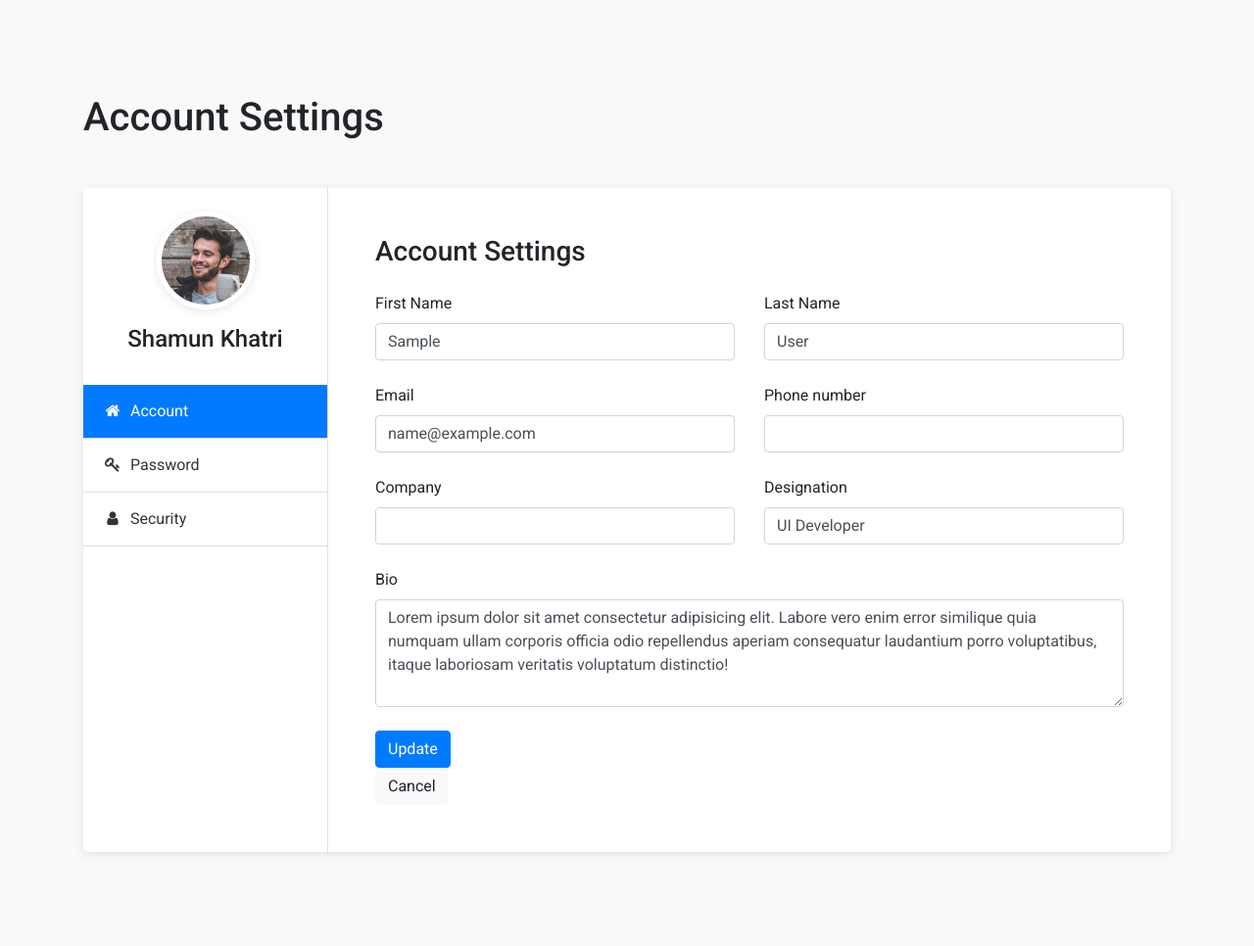
After one commit to malakar-rishabh/Data-Engineering-Django, a Django app: page /profile/ in a window 1280 px wide. The commit adds this page. Shown: the whole page at 98% size. Run offline with Django 4.2, Linux system fonts and the light colour scheme; the visitor is signed in with stand-in values (Sample User, id 1); some libraries are stand-ins or nearby versions.

Commit message:
Created simple profile page

```diff
--- a/Data_Engineering/urls.py
+++ b/Data_Engineering/urls.py
@@ -22,5 +22,6 @@ urlpatterns = [
     path('forgot/', include('home.urls')),
     path('signup/', include('home.urls')),
     path('login', include('home.urls')),
+    path('profile/', include('home.urls')),
 
 ]
--- a/home/urls.py
+++ b/home/urls.py
@@ -18,6 +18,8 @@ urlpatterns = [
     path('signup/', views.Signup, name='signup'),
     path('dashboard/', views.dashboard, name='dashboard'),
     path('logout/', views.logout, name='logout'),
+    path('profile/', views.profile, name='profile'),
+    path('update-profile/', views.update_profile, name='update_profile'),
     #Password Reset
     # path('reset_password/' , auth_views.PasswordResetView.as_view(), name="reset_password"),
     # path('reset_password_sent/' , auth_views.PasswordResetDoneView.as_view(), name="password_reset_done"),
--- a/home/views.py
+++ b/home/views.py
@@ -72,3 +72,39 @@ def logout(request):
     auth_logout(request)
     messages.success(request, 'Logged out successfully')
     return redirect('/')
+
+#code for profile page
+@login_required(login_url='/')
+def profile(request):
+    if request.user.is_authenticated:
+        context = {'first_name': request.user.first_name,
+                   'last_name': request.user.last_name,
+                   'email': request.user.email,
+                   'company_name': request.user.company_name,
+                   'contact_number': request.user.contact_number,
+                   }
+        return render(request, 'profile.html', context)
+    else:
+        return render(request, 'index.html')
+
+
+
+#code for updating user details
+def update_profile(request):
+    if request.method == 'POST':
+        user = request.user
+        user.first_name = request.POST.get('first_name')
+        user.last_name = request.POST.get('last_name')
+        user.email = request.POST.get('email')
+        user.contact_number = request.POST.get('contact_number')
+        user.company_name = request.POST.get('company_name')
+        user.save()
+        return redirect('profile')
+    else:
+        user = request.user
+        context = {'first_name': user.first_name,
+                   'last_name': user.last_name,
+                   'email': user.email,
+                   'contact_number': user.contact_number,
+                   'company_name': user.company_name}
+        return render(request, 'profile.html', context)
--- /dev/null
+++ b/static/css/profile.css
@@ -0,0 +1,38 @@
+@import url("https://fonts.googleapis.com/css?family=Roboto:300,400,500,700&display=swap");
+body {
+	background: #f9f9f9;
+	font-family: "Roboto", sans-serif;
+}
+
+.shadow {
+	box-shadow: 0 2px 10px rgba(0, 0, 0, 0.1) !important;
+}
+
+.profile-tab-nav {
+	min-width: 250px;
+}
+
+.tab-content {
+	flex: 1;
+}
+
+.form-group {
+	margin-bottom: 1.5rem;
+}
+
+.nav-pills a.nav-link {
+	padding: 15px 20px;
+	border-bottom: 1px solid #ddd;
+	border-radius: 0;
+	color: #333;
+}
+.nav-pills a.nav-link i {
+	width: 20px;
+}
+
+.img-circle img {
+	height: 100px;
+	width: 100px;
+	border-radius: 100%;
+	border: 5px solid #fff;
+}
--- a/templates/home.html
+++ b/templates/home.html
@@ -34,7 +34,7 @@
             </div>
             <hr>
 
-            <a href="#" class="sub-menu-link">
+            <a href="/profile" class="sub-menu-link">
               <span class="sub-menu-icon"><i class="fa-solid fa-user fa-lg"></i></span>
               <p>Edit Profile</p>
               <span class="arrow">></span>
--- /dev/null
+++ b/templates/profile.html
@@ -0,0 +1,167 @@
+<!DOCTYPE html>
+<html lang="en">
+<head>
+	<meta charset="UTF-8">
+	<title>Profile Settings</title>
+	<meta content="width=device-width, initial-scale=1, maximum-scale=1, user-scalable=no" name="viewport">
+	<link rel="stylesheet" type="text/css" href="https://stackpath.bootstrapcdn.com/bootstrap/4.3.1/css/bootstrap.min.css">
+	<link rel="stylesheet" href="https://stackpath.bootstrapcdn.com/font-awesome/4.7.0/css/font-awesome.min.css">
+	<link rel="stylesheet" type="text/css" href="/static/css/profile.css">
+</head>
+<body>
+	<section class="py-5 my-5">
+		<div class="container">
+			<h1 class="mb-5">Account Settings</h1>
+			<div class="bg-white shadow rounded-lg d-block d-sm-flex">
+				<div class="profile-tab-nav border-right">
+					<div class="p-4">
+						<div class="img-circle text-center mb-3">
+							<img src="/static/images/user2.jpg" alt="Image" class="shadow">
+						</div>
+						<h4 class="text-center">Shamun Khatri</h4>
+					</div>
+					<div class="nav flex-column nav-pills" id="v-pills-tab" role="tablist" aria-orientation="vertical">
+						<a class="nav-link active" id="account-tab" data-toggle="pill" href="#account" role="tab" aria-controls="account" aria-selected="true">
+							<i class="fa fa-home text-center mr-1"></i>
+							Account
+						</a>
+						<a class="nav-link" id="password-tab" data-toggle="pill" href="#password" role="tab" aria-controls="password" aria-selected="false">
+							<i class="fa fa-key text-center mr-1"></i>
+							Password
+						</a>
+						<a class="nav-link" id="security-tab" data-toggle="pill" href="#security" role="tab" aria-controls="security" aria-selected="false">
+							<i class="fa fa-user text-center mr-1"></i>
+							Security
+						</a>
+					</div>
+				</div>
+				<div class="tab-content p-4 p-md-5" id="v-pills-tabContent">
+					<div class="tab-pane fade show active" id="account" role="tabpanel" aria-labelledby="account-tab">
+						<h3 class="mb-4">Account Settings</h3>
+						<form method="POST" action="{% url 'update_profile' %}">
+						{% csrf_token %}
+						<div class="row">
+							<div class="col-md-6">
+								<div class="form-group">
+								  	<label>First Name</label>
+								  	<input type="text" class="form-control" name="first_name" value="{{ first_name }}">
+								</div>
+							</div>
+							<div class="col-md-6">
+								<div class="form-group">
+								  	<label>Last Name</label>
+								  	<input type="text" class="form-control" name="last_name" value="{{last_name}}">
+								</div>
+							</div>
+							<div class="col-md-6">
+								<div class="form-group">
+								  	<label>Email</label>
+								  	<input type="text" class="form-control" name="email" value="{{email}}">
+								</div>
+							</div>
+							<div class="col-md-6">
+								<div class="form-group">
+								  	<label>Phone number</label>
+								  	<input type="text" class="form-control" name="contact_number" value="{{contact_number}}">
+								</div>
+							</div>
+							<div class="col-md-6">
+								<div class="form-group">
+								  	<label>Company</label>
+								  	<input type="text" class="form-control" name="company_name" value="{{company_name}}">
+								</div>
+							</div>
+							<div class="col-md-6">
+								<div class="form-group">
+								  	<label>Designation</label>
+								  	<input type="text" class="form-control" value="UI Developer">
+								</div>
+							</div>
+							<div class="col-md-12">
+								<div class="form-group">
+								  	<label>Bio</label>
+									<textarea class="form-control" rows="4">Lorem ipsum dolor sit amet consectetur adipisicing elit. Labore vero enim error similique quia numquam ullam corporis officia odio repellendus aperiam consequatur laudantium porro voluptatibus, itaque laboriosam veritatis voluptatum distinctio!</textarea>
+								</div>
+							</div>
+						</div>
+						<button class="btn btn-primary">Update</button>
+					</form>
+						<div>
+
+							<button class="btn btn-light">Cancel</button>
+						</div>
+					</form>
+					</div>
+					<div class="tab-pane fade" id="password" role="tabpanel" aria-labelledby="password-tab">
+						<h3 class="mb-4">Password Settings</h3>
+						<div class="row">
+							<div class="col-md-6">
+								<div class="form-group">
+								  	<label>Old password</label>
+								  	<input type="password" class="form-control">
+								</div>
+							</div>
+						</div>
+						<div class="row">
+							<div class="col-md-6">
+								<div class="form-group">
+								  	<label>New password</label>
+								  	<input type="password" class="form-control">
+								</div>
+							</div>
+							<div class="col-md-6">
+								<div class="form-group">
+								  	<label>Confirm new password</label>
+								  	<input type="password" class="form-control">
+								</div>
+							</div>
+						</div>
+						<div>
+							<button class="btn btn-primary">Update</button>
+							<button class="btn btn-light">Cancel</button>
+						</div>
+					</div>
+					<div class="tab-pane fade" id="security" role="tabpanel" aria-labelledby="security-tab">
+						<h3 class="mb-4">Security Settings</h3>
+						<div class="row">
+							<div class="col-md-6">
+								<div class="form-group">
+								  	<label>Login</label>
+								  	<input type="text" class="form-control">
+								</div>
+							</div>
+							<div class="col-md-6">
+								<div class="form-group">
+								  	<label>Two-factor auth</label>
+								  	<input type="text" class="form-control">
+								</div>
+							</div>
+							<div class="col-md-6">
+								<div class="form-group">
+									<div class="form-check">
+										<input class="form-check-input" type="checkbox" value="" id="recovery">
+										<label class="form-check-label" for="recovery">
+										Recovery
+										</label>
+									</div>
+								</div>
+							</div>
+						</div>
+						<div>
+							<button class="btn btn-primary">Update</button>
+							<button class="btn btn-light">Cancel</button>
+						</div>
+					</div>
+
+
+				</div>
+			</div>
+		</div>
+	</section>
+
+
+	<script src="https://code.jquery.com/jquery-3.2.1.slim.min.js"></script>
+	<script src="https://cdnjs.cloudflare.com/ajax/libs/popper.js/1.12.9/umd/popper.min.js"></script>
+	<script src="https://maxcdn.bootstrapcdn.com/bootstrap/4.0.0/js/bootstrap.min.js"></script>
+</body>
+</html>
```
Also changed, not shown: home/migrations/0003_alter_siteuser_first_name_alter_siteuser_last_name.py (added), home/models.py (line endings or trailing spaces), static/images/user2.jpg (added).
